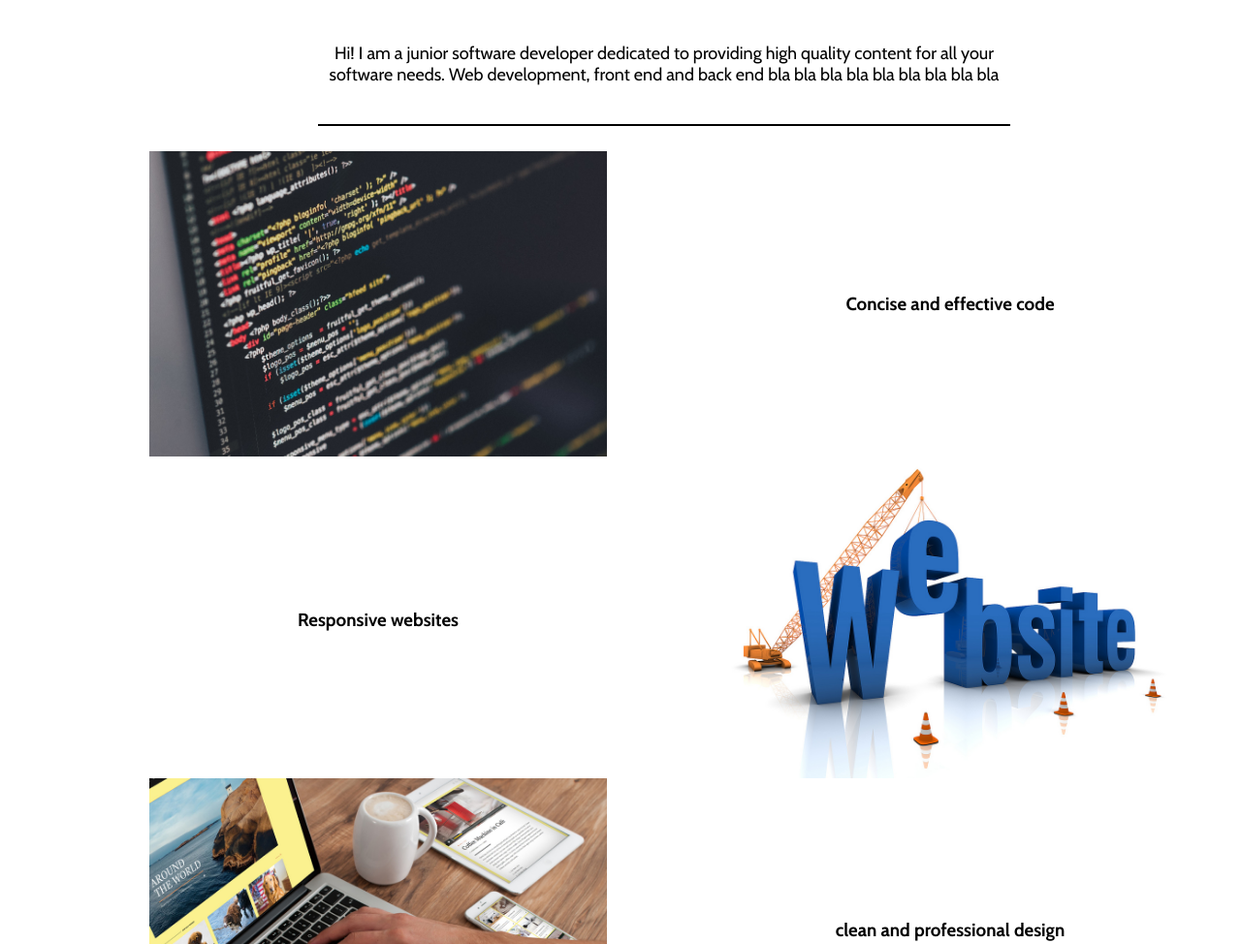
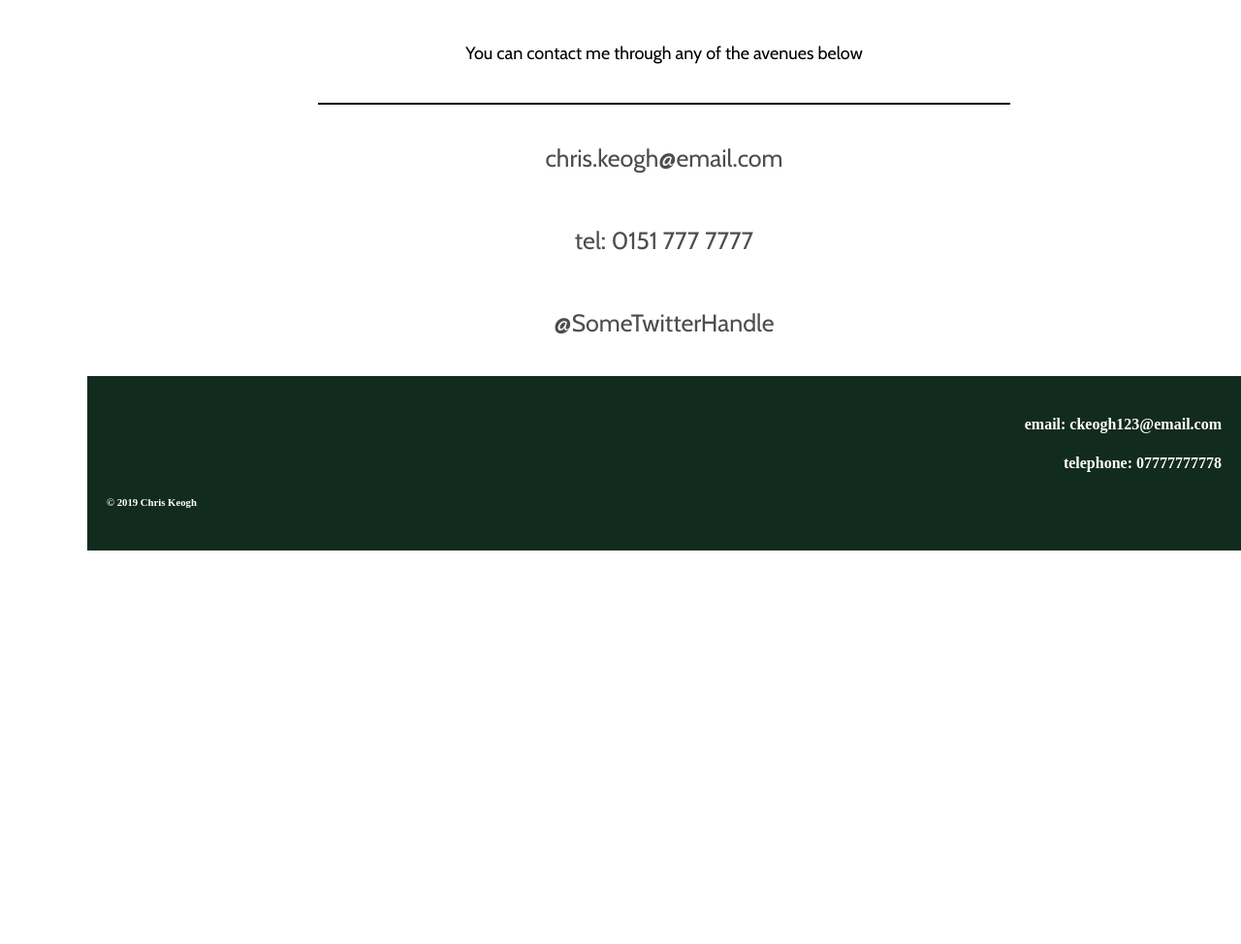
Before and after one commit to CKeogh/Portfolio2, a plain HTML site: page contact.html in a window 1280 px wide. Shown: the part 516-1490 px from the top of the page at 97% size. After the commit the page ends 1084 px from the top, so only its background shows below. Drawn offline with nearby package versions, Linux system fonts and the light colour scheme; a web font is replaced by a local one.

Commit message:
adjust content for contact.html and projects.html

```diff
--- a/contact.html
+++ b/contact.html
@@ -33,25 +33,19 @@
 
         <!--Welcome message-->
         <p class="welcome">
-            Hi! I am a junior software developer dedicated to providing high quality
-            content for all your software needs. Web development, front end and back end
-            bla bla bla bla bla bla bla bla bla
+            You can contact me through any of the avenues below
         </p>
 
         <!--bullet points-->
-        <div class="bullets">
-            <img class="codelines" src="images/code-1839406_1920.jpg" alt="lines of code">
-            <h3 class="concise">Concise and effective code</h3>
-
-            <h3 class="responsive">Responsive websites</h3>
-            <img class="crane" src="images/websites.jpg" alt="a crane lifting 3D text spelling 'website'">
-
-
-            <img class="laptop" src="images/laptop.jpg" alt="laptop viewing a website">
-            <h3 class="clean">clean and professional design</h3>
-        </div>
-
-        </div>
+        <p class="contactBullets">
+            chris.keogh@email.com
+        </p>
+        <p class="contactBullets">
+            tel: 0151 777 7777
+        </p>
+        <p class="contactBullets">
+            @SomeTwitterHandle
+        </p>
 
         <footer>
             <div class="contact">
--- a/styles/style.css
+++ b/styles/style.css
@@ -74,6 +74,7 @@ a:hover {
 
 .banner {
     color: hsl(12, 50%, 50%);
+    text-shadow: 0.5px 0.5px 0 #000;
     height: 500px;
     background-image: url(../images/gaudi.jpg);
     background-position: center;
@@ -107,6 +108,13 @@ footer {
 
 img {
     width: 80%;
+}
+
+.contactBullets {
+    text-align: center;
+    font-size: 25px;
+    padding: 15px;
+    color: hsl(0, 0%, 30%)
 }
 
 @media screen and (min-width: 600px) {
```
Also changed, not shown: about.html (+3 -3 lines), index.html (+2 -1 lines), projects.html (+1 -18 lines), scripts/script.js (added).
